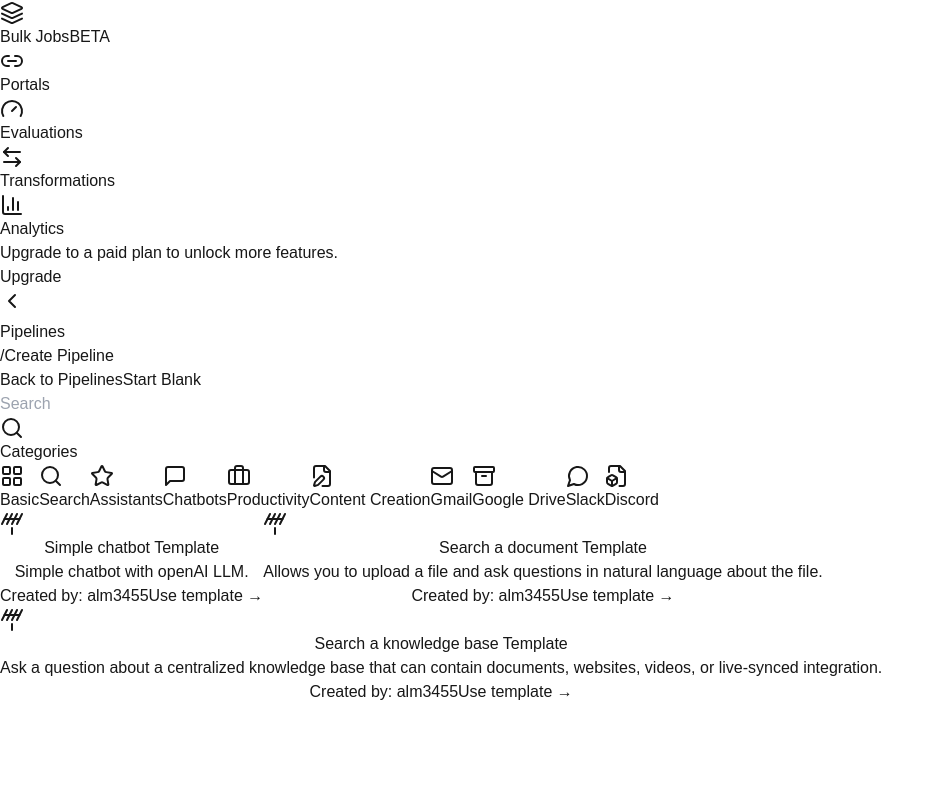
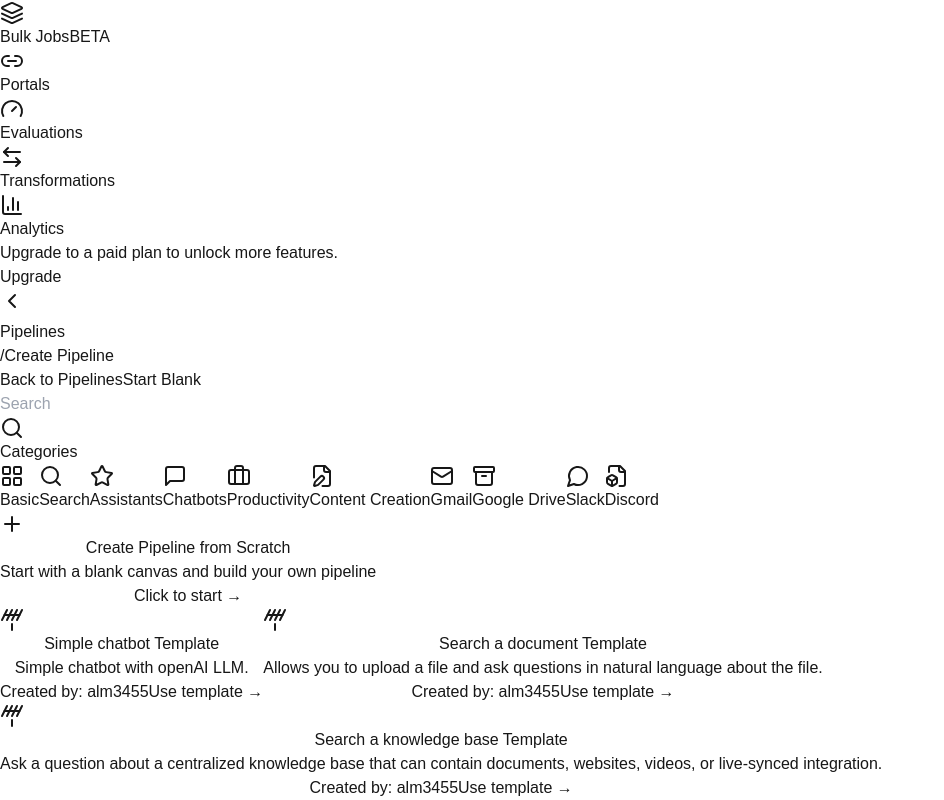
Before and after one commit to harishneel1/nucleus, a Next.js app: page /pipelines/new in a window 1280 px wide. Shown: the part 510-1310 px from the top of the page, without its empty margins (0-944 px from the left). Before the commit the page ends 1214 px from the top, so only its background shows below. Built offline with nearby package versions, Linux system fonts and the light colour scheme.

Commit message:
build "create from scratch" banner

```diff
--- /dev/null
+++ b/src/components/pipelines/CreateFromScratchBanner.tsx
@@ -0,0 +1,28 @@
+// components/pipelines/CreateFromScratchBanner.tsx
+import { Plus } from 'lucide-react';
+
+export default function CreateFromScratchBanner() {
+    return (
+        <button
+            className="w-full bg-violet-50 hover:bg-violet-100 transition-colors rounded-lg mb-4
+                     flex items-center justify-between px-4 py-3 group border border-violet-100"
+        >
+            <div className="flex items-center gap-3">
+                <div className="bg-violet-100 group-hover:bg-violet-200 rounded-md p-1.5 transition-colors">
+                    <Plus className="w-4 h-4 text-violet-600" />
+                </div>
+                <div className="text-left">
+                    <h3 className="text-gray-900 font-medium text-sm">
+                        Create Pipeline from Scratch
+                    </h3>
+                    <p className="text-gray-500 text-xs">
+                        Start with a blank canvas and build your own pipeline
+                    </p>
+                </div>
+            </div>
+            <div className="text-violet-600 text-xs font-medium group-hover:translate-x-0.5 transition-transform">
+                Click to start →
+            </div>
+        </button>
+    );
+}
--- a/src/components/pipelines/TemplateGrid.tsx
+++ b/src/components/pipelines/TemplateGrid.tsx
@@ -4,6 +4,7 @@
 import { useEffect, useState } from 'react';
 import { templates } from '@/constants/pipelineTemplates';
 import TemplateCard from './TemplateCard';
+import CreateFromScratchBanner from './CreateFromScratchBanner';
 import { Template } from '@/types/pipeline';
 
 interface TemplateGridProps {
@@ -52,10 +53,15 @@
     }
 
     return (
-        <div className="grid grid-cols-1 lg:grid-cols-2 xl:grid-cols-3 gap-4">
-            {filteredTemplates.map(template => (
-                <TemplateCard key={template.id} template={template} />
-            ))}
+        <div className="space-y-4">
+            {searchQuery.length === 0 && selectedCategories.length === 0 && (
+                <CreateFromScratchBanner />
+            )}
+            <div className="grid grid-cols-1 lg:grid-cols-2 xl:grid-cols-3 gap-4">
+                {filteredTemplates.map(template => (
+                    <TemplateCard key={template.id} template={template} />
+                ))}
+            </div>
         </div>
     );
 }
```
